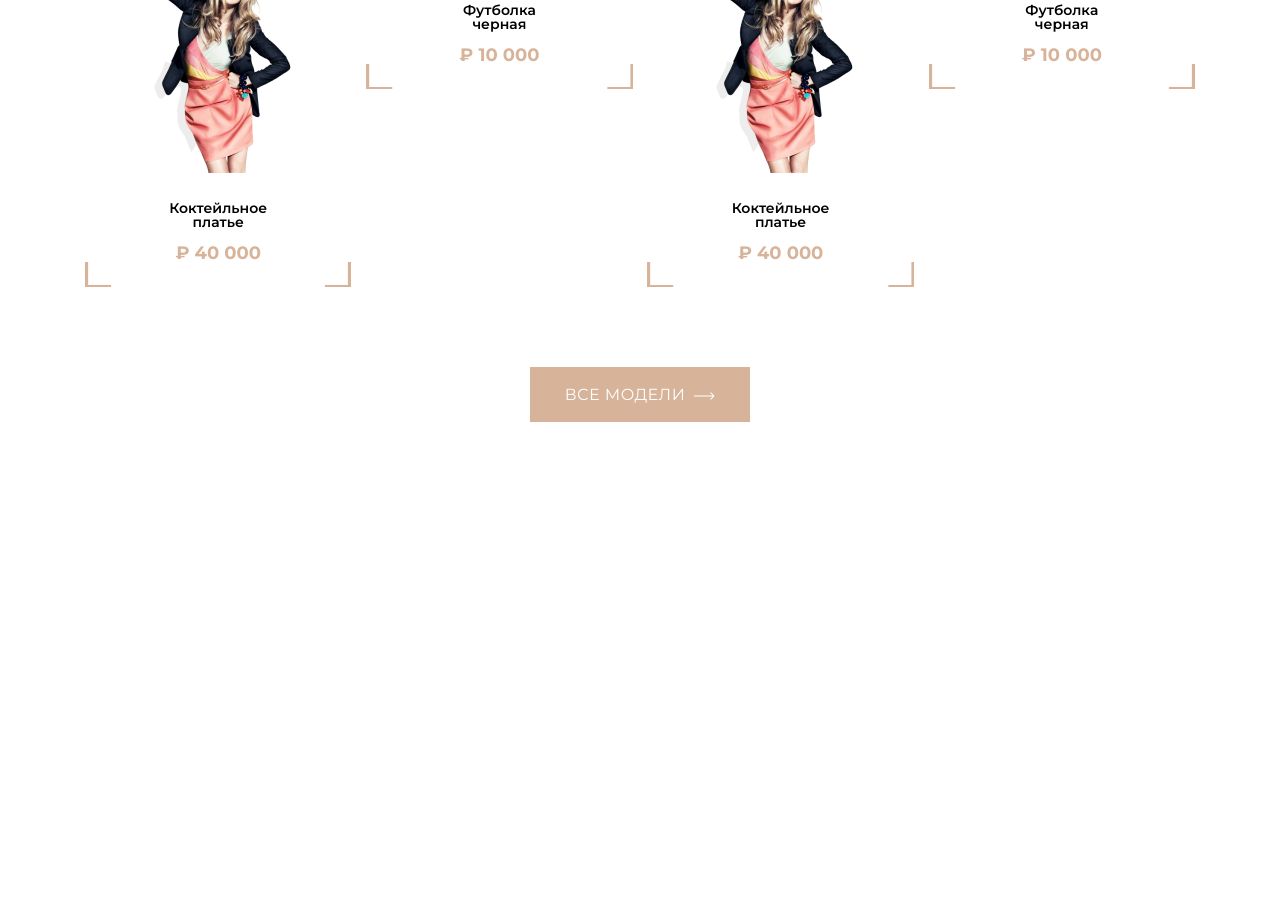
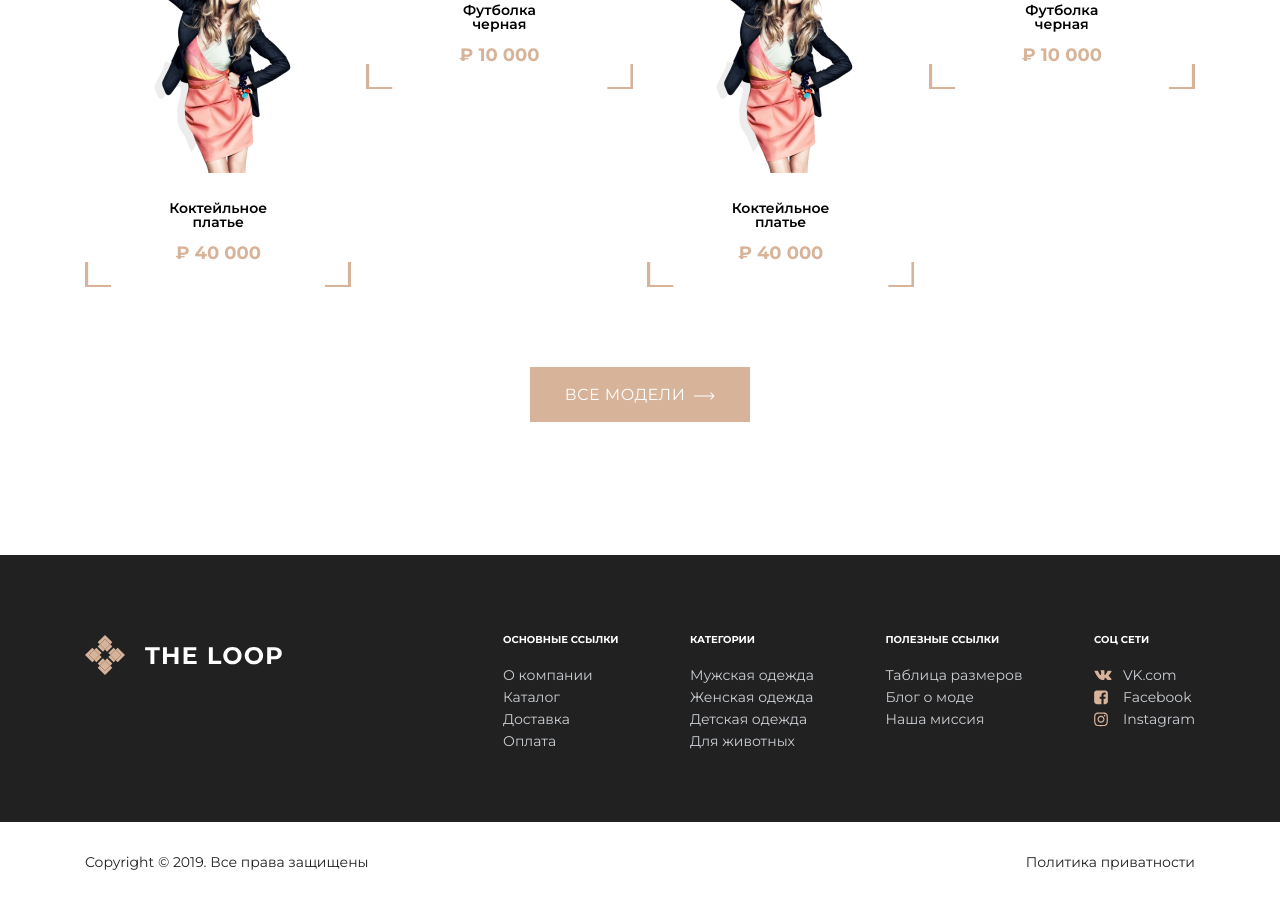
Before and after one commit to Lafoerte91/THE_LOOP, a plain HTML site: page index.html in a window 1280 px wide. Shown: the part 1571-2475 px from the top of the page. Before the commit the page ends 2126 px from the top, so only its background shows below. Drawn offline with nearby package versions, Linux system fonts and the light colour scheme.

Commit message:
завтра добавим адптивности...

```diff
--- a/index.html
+++ b/index.html
@@ -102,5 +102,52 @@
     </div>
   </div>
 </section>
+
+<div class="page-dark">
+  <div class="container">
+    <footer class="footer">
+      <div class="footer-logo">
+        <img src="/img/logo-footer.svg" alt="logo">
+      </div>
+      <div class="footer-nav">
+        <ul class="footer-list">
+          <li class="footer-list-item footer-list-title">Основные ссылки</li>
+          <li class="footer-list-item"><a class="footer-list-link" href="#!">О компании</a></li>
+          <li class="footer-list-item"><a class="footer-list-link" href="#!">Каталог</a></li>
+          <li class="footer-list-item"><a class="footer-list-link" href="#!">Доставка</a></li>
+          <li class="footer-list-item"><a class="footer-list-link" href="#!">Оплата</a></li>
+        </ul>
+        <ul class="footer-list">
+          <li class="footer-list-item footer-list-title">Категории</li>
+          <li class="footer-list-item"><a class="footer-list-link" href="#!">Мужская одежда</a></li>
+          <li class="footer-list-item"><a class="footer-list-link" href="#!">Женская одежда</a></li>
+          <li class="footer-list-item"><a class="footer-list-link" href="#!">Детская одежда</a></li>
+          <li class="footer-list-item"><a class="footer-list-link" href="#!">Для животных</a></li>
+        </ul>
+        <ul class="footer-list">
+          <li class="footer-list-item footer-list-title">ПОЛЕЗНЫЕ ССЫЛКИ</li>
+          <li class="footer-list-item"><a class="footer-list-link" href="#!">Таблица размеров</a></li>
+          <li class="footer-list-item"><a class="footer-list-link" href="#!">Блог о моде</a></li>
+          <li class="footer-list-item"><a class="footer-list-link" href="#!">Наша миссия</a></li>
+        </ul>
+        <ul class="footer-list">
+          <li class="footer-list-item footer-list-title">СОЦ СЕТИ</li>
+          <li class="footer-list-item footer-list-item--vk"><a class="footer-list-link" href="#!">VK.com</a></li>
+          <li class="footer-list-item footer-list-item--fb"><a class="footer-list-link" href="#!">Facebook</a></li>
+          <li class="footer-list-item  footer-list-item--inst"><a class="footer-list-link" href="#!">Instagram</a></li>
+        </ul>
+      </div>
+    </footer>
+  </div>
+</div>
+
+<div class="page">
+  <div class="container">
+    <section class="footer-bottom">
+      <p>Copyright © 2019. Все права защищены</p>
+      <p>Политика приватности</p>
+    </section>
+  </div>
+</div>
 </body>
 </html>
--- a/style.scss
+++ b/style.scss
@@ -277,3 +277,69 @@ body {
 .btn-product {
   text-align: center;
 }
+
+.footer {
+  display: flex;
+  justify-content: space-between;
+  &-logo {
+    width: 201px;
+  }
+  &-nav {
+    width: 692px;
+    display: flex;
+    justify-content: space-between;
+  }
+  &-list {
+    list-style-type: none;
+    &-link  {
+      font-family: $font-family;
+      text-decoration: none;
+      font-weight: 400;
+      font-size: 14px;
+      line-height: 157%;
+      color: #cbcfd4;
+      &:not(:last-child) {
+        margin-bottom: 10px;
+      }
+    }
+    &-title {
+      font-family: $font-family;
+      font-weight: 700;
+      font-size: 10px;
+      text-transform: uppercase;
+      color: #fff;
+      margin-bottom: 20px;
+    }
+    &-item {
+      &--vk {
+        padding-left: 29px;
+        background-image: url('/img/vk.svg');
+        background-repeat: no-repeat;
+        background-position: left center;
+      }
+      &--fb {
+        padding-left: 29px;
+        background-image: url('/img/fb.svg');
+        background-repeat: no-repeat;
+        background-position: left center;
+      }
+      &--inst {
+        padding-left: 29px;
+        background-image: url('/img/inst.svg');
+        background-repeat: no-repeat;
+        background-position: left center;
+      }
+    }
+  }
+  &-bottom {
+    display: flex;
+    justify-content: space-between;
+    align-items: center;
+    font-family: $font-family;
+    font-weight: 400;
+    font-size: 14px;
+    line-height: 157%;
+    color: $black;
+    padding: 30px 0;
+  }
+}
```
Also changed, not shown: css/style.css, img/fb.svg (added), img/inst.svg (added), img/logo-footer.svg (added), img/vk.svg (added), 1 other file.
